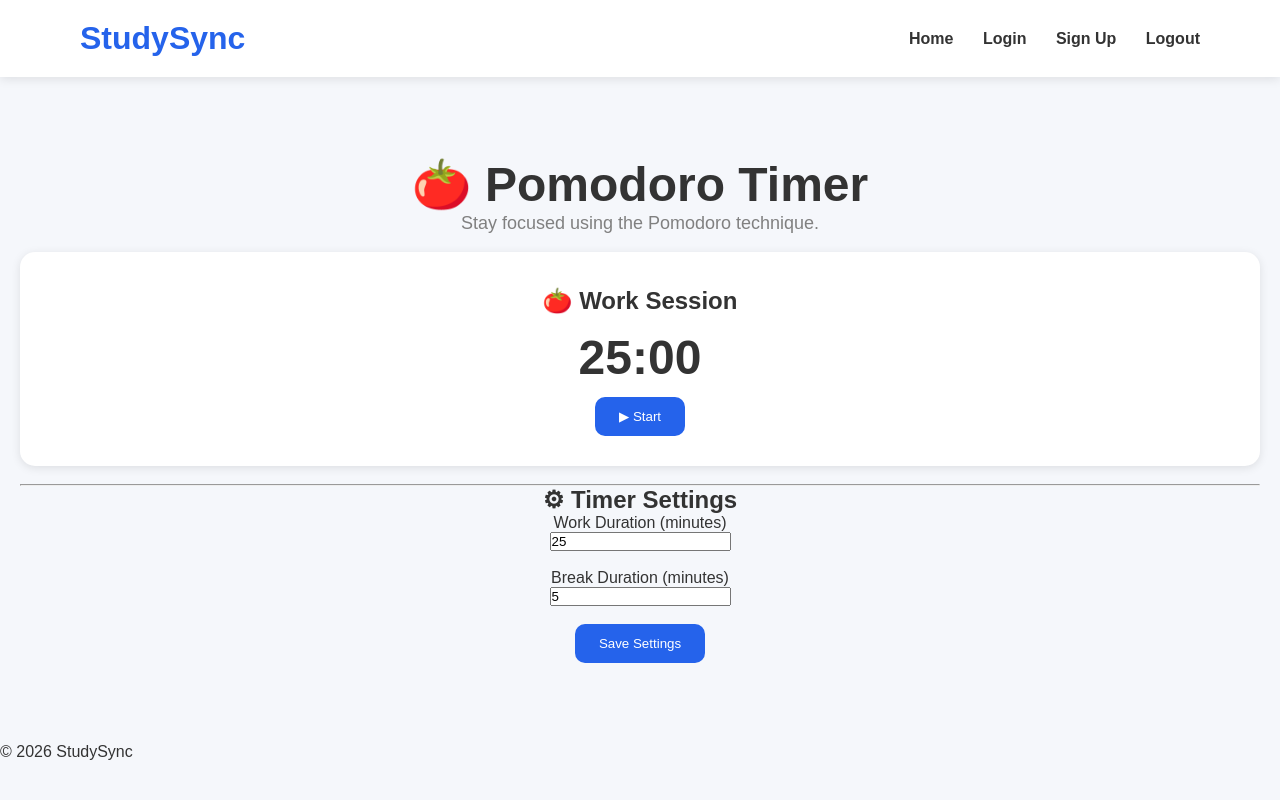
After one commit to pal-debarpan/StudySync, a Flask app: page /pomodoro in a window 1280 px wide. The commit adds this page. Run offline with Flask 3, Linux system fonts and the light colour scheme; the visitor is signed in with stand-in values (Sample User, id 1).

Commit message:
Completed Pomodoro timer with work-break sessions and notifications

```diff
--- a/app.py
+++ b/app.py
@@ -346,5 +346,13 @@ def toggle_assignment(assignment_id):
     return redirect("/assignments")
 
 
+@app.route("/pomodoro")
+def pomodoro():
+    if not session.get("logged_in"):
+        return redirect("/login")
+
+    return render_template("pomodoro.html")
+
+
 if __name__ == "__main__":
     app.run(debug=True)
--- a/static/css/design.css
+++ b/static/css/design.css
@@ -134,3 +134,15 @@ header h2{
 .card-link:hover{
     text-decoration: none;
 }
+
+.notification{
+    position: fixed;
+    top: 20px;
+    right: 20px;
+    background-color: #333;
+    color: white;
+    padding: 15px 20px;
+    border-radius: 10px;
+    display: none;
+    box-shadow: 0 5px 15px rgba(0,0,0,0.3);
+}
--- /dev/null
+++ b/static/js/timer.js
@@ -0,0 +1,127 @@
+let timer = document.getElementById("timer");
+let mainButton = document.getElementById("mainButton");
+let resetButton = document.getElementById("resetButton");
+let workTimeInput = document.getElementById("workTime");
+let breakTimeInput = document.getElementById("breakTime");
+let saveSettingsButton = document.getElementById("saveSettingsButton");
+let sessionTitle = document.getElementById("sessionTitle");
+let notification = document.getElementById("notification");
+
+let workMinutes = 25;
+let breakMinutes = 5;
+
+let minutes = workMinutes;
+let seconds = 0;
+
+let timerState = "idle";
+let sessionType = "work";
+
+let interval;
+
+function showNotification(message){
+    notification.innerText = message;
+    notification.style.display = "block";
+    setTimeout(function(){
+        notification.style.display = "none";
+    }, 3000);
+};
+
+function updateTimerDisplay() {
+    if (seconds < 10){
+        timer.innerText = minutes + ":0" + seconds;
+    }
+    else{
+        timer.innerText = minutes + ":" + seconds;
+    }
+};
+
+function switchSessions() {
+    if (sessionType === "work"){
+        showNotification("🍅 Work session complete!\nTime for a break ☕");
+        sessionType = "break";
+        minutes = breakMinutes;
+        seconds = 0;
+        sessionTitle.innerText = "☕ Break Time";
+    }
+
+    else{
+        showNotification("☕ Break is over!\nLet's get back to work 🍅");
+        sessionType = "work";
+        minutes = workMinutes;
+        seconds = 0;
+        sessionTitle.innerText = "🍅 Work Session";
+    }
+};
+
+function startTimer(){
+    interval = setInterval(function(){
+        if (minutes == 0 && seconds == 0){
+            switchSessions();
+            updateTimerDisplay();
+            return;
+        }
+        else{
+            seconds--;
+
+            if (seconds < 0){
+                minutes--;
+                seconds = 59;
+            }
+        }
+
+        updateTimerDisplay();
+    }, 1000);
+};
+
+mainButton.addEventListener("click", function() {
+    if (timerState === "idle"){
+        timerState = "running";
+        mainButton.innerText = "⏸ Pause";
+        resetButton.style.display = "inline";
+        startTimer();
+    }
+
+    else if (timerState === "running"){
+        timerState = "paused";
+        mainButton.innerText = "▶ Resume";
+        resetButton.style.display = "inline";
+        clearInterval(interval);
+    }
+
+    else if (timerState === "paused"){
+        timerState = "running";
+        mainButton.innerText = "⏸ Pause";
+        resetButton.style.display = "inline";
+        startTimer();
+    }
+});
+
+resetButton.addEventListener("click", function() {
+    clearInterval(interval);
+    minutes = workMinutes;
+    seconds = 0;
+    updateTimerDisplay();
+    timerState = "idle";
+    mainButton.innerText = "▶ Start";
+    resetButton.style.display = "none";
+    sessionType = "work";
+    sessionTitle.innerText = "🍅 Work Session"
+});
+
+saveSettingsButton.addEventListener("click", function(event){
+
+    event.preventDefault();
+
+    workMinutes = Number(workTimeInput.value);
+    breakMinutes = Number(breakTimeInput.value);
+    if (sessionType === 'work'){
+        minutes = workMinutes;
+    }
+    else{
+        minutes = breakMinutes;
+    }
+
+    seconds = 0;
+
+    updateTimerDisplay();
+});
--- a/templates/base.html
+++ b/templates/base.html
@@ -24,9 +24,12 @@
 
 {% endblock %}
 
+{% block scripts %}
+
+{% endblock %}
+
 <footer>
     <p>© 2026 StudySync</p>
 </footer>
-
 </body>
 </html>
--- /dev/null
+++ b/templates/pomodoro.html
@@ -0,0 +1,61 @@
+{% extends "base.html" %}
+
+{% block title %}
+Pomodoro - StudySync
+{% endblock %}
+
+{% block content %}
+
+<section class="hero">
+
+    <h1>🍅 Pomodoro Timer</h1>
+    <p>Stay focused using the Pomodoro technique.</p>
+    <br>
+    <div class="card">
+        <h2 id="sessionTitle">🍅 Work Session</h2>
+        <h1 id="timer">25:00</h1>
+        <button id="mainButton" class="btn">▶ Start</button>
+        <button id="resetButton" class="btn" style="display: none;">🔄 Reset</button>
+    </div>
+    <div id="notification" class="notification">Notification</div>
+    <br>
+    <hr>
+
+    <h2>⚙ Timer Settings</h2>
+
+    <form id="settingsForm">
+
+        <label for="workTime">Work Duration (minutes)</label>
+        <br>
+        <input
+            type="number"
+            id="workTime"
+            min="1"
+            value="25"
+            required>
+        <br><br>
+
+        <label for="breakTime">Break Duration (minutes)</label>
+        <br>
+        <input
+            type="number"
+            id="breakTime"
+            min="1"
+            value="5"
+            required>
+        <br><br>
+
+        <button id="saveSettingsButton" class="btn">Save Settings</button>
+
+    </form>
+
+
+</section>
+
+{% endblock %}
+
+{% block scripts %}
+
+<script src="{{ url_for('static', filename='js/timer.js') }}"></script>
+
+{% endblock %}
```
Also changed, not shown: templates/dashboard.html (+6 -5 lines).
